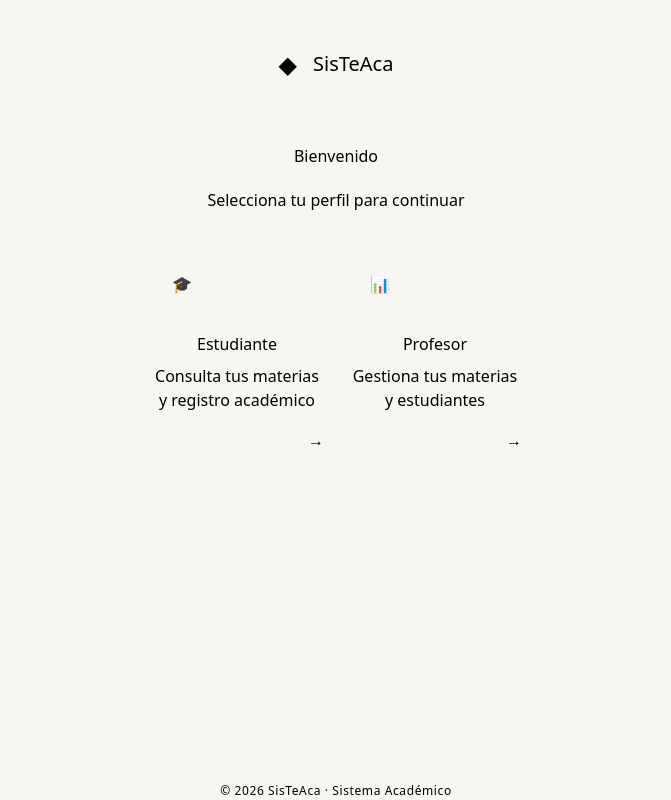
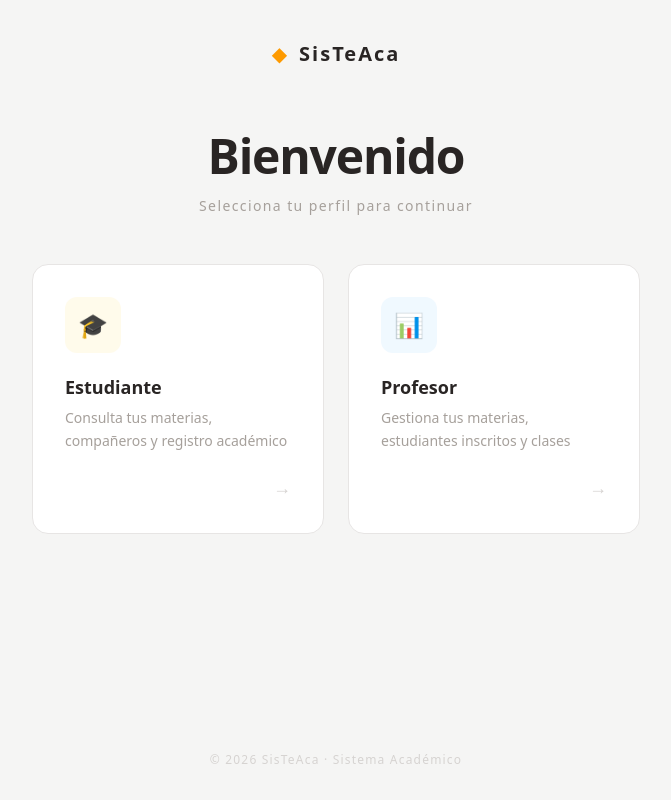
Before and after one commit to dejeloper/SchoolManagement, an Angular app in the folder SchoolManagementFront/: page /login in a window 1280 px wide. Shown: the whole page, without its empty margins (304-975 px from the left). Built offline with nearby package versions, Linux system fonts and the light colour scheme.

Commit message:
feat(login): improve to pure Tailwind, add dark mode and password field

```diff
--- a/SchoolManagementFront/src/login/login.html
+++ b/SchoolManagementFront/src/login/login.html
@@ -1,100 +1,130 @@
-<div class="min-h-screen login-bg font-sans flex flex-col items-center">
-  <header class="relative z-10 flex items-center gap-4 pt-12">
-    <span class="text-primary text-2xl">◆</span>
-    <span class="text-logo text-xl">SisTeAca</span>
+<div class="min-h-screen bg-stone-100 dark:bg-neutral-900 flex flex-col items-center transition-colors duration-300">
+
+  <!-- Header -->
+  <header class="flex items-center gap-3 pt-10">
+    <span class="text-amber-500 text-xl">◆</span>
+    <span class="text-xl font-semibold tracking-widest text-stone-800 dark:text-stone-200">SisTeAca</span>
   </header>
 
+  <!-- STEP 1: Selección de rol -->
   @if (!selectedRole()) {
-  <main class="relative z-10 flex flex-col items-center flex-1 w-full max-w-105 px-6 pt-16">
+  <main class="flex flex-col items-center flex-1 w-full max-w-2xl px-8 pt-16 pb-8">
 
-    <div class="text-center mb-10">
-      <h1 class="text-title-main mb-5">Bienvenido</h1>
-      <p class="text-subtitle">Selecciona tu perfil para continuar</p>
+    <div class="text-center mb-12">
+      <h1 class="text-5xl font-semibold text-stone-800 dark:text-stone-100 tracking-tight mb-4">
+        Bienvenido
+      </h1>
+      <p class="text-sm text-stone-400 dark:text-stone-500 tracking-widest font-light">
+        Selecciona tu perfil para continuar
+      </p>
     </div>
 
     <div class="grid grid-cols-2 gap-6 w-full">
 
+      <!-- Card Estudiante -->
       <button (click)="selectRole('student')"
-        class="group btn-outline flex flex-col items-start gap-4 transition-all duration-300 hover:-translate-y-0.5 hover:shadow-md">
-
-        <div class="w-16 h-16 rounded-2xl flex items-center justify-center bg-primary/10">
+        class="group bg-white dark:bg-neutral-800 border border-stone-200 dark:border-neutral-700 rounded-2xl p-8 text-left flex flex-col gap-5 transition-all duration-300 hover:-translate-y-1 hover:shadow-lg hover:border-amber-300 dark:hover:border-amber-700 cursor-pointer">
+        <div class="w-14 h-14 rounded-xl bg-amber-50 dark:bg-amber-900/20 flex items-center justify-center text-2xl">
           🎓
         </div>
-
-        <div class="space-y-2">
-          <h2 class="text-title-section">Estudiante</h2>
-          <p class="text-body">Consulta tus materias y registro académico</p>
+        <div class="space-y-1.5">
+          <h2 class="text-lg font-semibold text-stone-800 dark:text-stone-100">Estudiante</h2>
+          <p class="text-sm text-stone-400 dark:text-stone-500 leading-relaxed">
+            Consulta tus materias, compañeros y registro académico
+          </p>
         </div>
-
         <span
-          class="self-end text-muted transition-all duration-200 group-hover:text-primary group-hover:translate-x-1">
-          →
-        </span>
+          class="self-end text-stone-300 dark:text-neutral-600 text-lg transition-all duration-200 group-hover:text-amber-500 group-hover:translate-x-1">→</span>
       </button>
 
+      <!-- Card Profesor -->
       <button (click)="selectRole('teacher')"
-        class="group btn-outline flex flex-col items-start gap-4 transition-all duration-300 hover:-translate-y-0.5 hover:shadow-md">
-
-        <div class="w-16 h-16 rounded-2xl flex items-center justify-center bg-secondary/10">
+        class="group bg-white dark:bg-neutral-800 border border-stone-200 dark:border-neutral-700 rounded-2xl p-8 text-left flex flex-col gap-5 transition-all duration-300 hover:-translate-y-1 hover:shadow-lg hover:border-sky-300 dark:hover:border-sky-700 cursor-pointer">
+        <div class="w-14 h-14 rounded-xl bg-sky-50 dark:bg-sky-900/20 flex items-center justify-center text-2xl">
           📊
         </div>
-
-        <div class="space-y-2">
-          <h2 class="text-title-section">Profesor</h2>
-          <p class="text-body">Gestiona tus materias y estudiantes</p>
+        <div class="space-y-1.5">
+          <h2 class="text-lg font-semibold text-stone-800 dark:text-stone-100">Profesor</h2>
+          <p class="text-sm text-stone-400 dark:text-stone-500 leading-relaxed">
+            Gestiona tus materias, estudiantes inscritos y clases
+          </p>
         </div>
-
         <span
-          class="self-end text-muted transition-all duration-200 group-hover:text-secondary group-hover:translate-x-1">
-          →
-        </span>
+          class="self-end text-stone-300 dark:text-neutral-600 text-lg transition-all duration-200 group-hover:text-sky-500 group-hover:translate-x-1">→</span>
       </button>
 
     </div>
   </main>
   }
 
+  <!-- STEP 2: Formulario -->
   @if (selectedRole()) {
-  <main class="relative z-10 flex flex-col items-center flex-1 w-full max-w-[320px] px-6 pt-16">
+  <main class="flex flex-col items-center flex-1 w-full max-w-md px-6 pt-16 pb-8">
 
-    <button (click)="back()" class="self-start mb-6 text-muted hover:text-dark transition-colors duration-200">
+    <button (click)="back()"
+      class="self-start mb-8 text-sm text-stone-400 hover:text-stone-700 dark:hover:text-stone-200 transition-colors duration-200 bg-transparent border-none cursor-pointer">
       ← Volver
     </button>
 
-    <div class="w-full bg-white/80 backdrop-blur-sm rounded-2xl p-8 shadow-md">
+    <div
+      class="w-full bg-white dark:bg-neutral-800 border border-stone-200 dark:border-neutral-700 rounded-2xl p-10 shadow-sm">
 
-      <div class="text-center mb-6">
-        <span [class]="selectedRole() === 'student' ? 'badge-student' : 'badge-teacher'">
+      <div class="text-center mb-8">
+        <span class="inline-block text-xs font-medium tracking-widest uppercase px-4 py-1.5 rounded-full mb-5 border"
+          [class.bg-amber-50]="selectedRole() === 'student'" [class.text-amber-600]="selectedRole() === 'student'"
+          [class.border-amber-200]="selectedRole() === 'student'"
+          [class.dark:bg-amber-900/20]="selectedRole() === 'student'"
+          [class.dark:text-amber-400]="selectedRole() === 'student'"
+          [class.dark:border-amber-800]="selectedRole() === 'student'" [class.bg-sky-50]="selectedRole() === 'teacher'"
+          [class.text-sky-600]="selectedRole() === 'teacher'" [class.border-sky-200]="selectedRole() === 'teacher'"
+          [class.dark:bg-sky-900/20]="selectedRole() === 'teacher'"
+          [class.dark:text-sky-400]="selectedRole() === 'teacher'"
+          [class.dark:border-sky-800]="selectedRole() === 'teacher'">
           {{ selectedRole() === 'student' ? 'Estudiante' : 'Profesor' }}
         </span>
-
-        <h1 class="text-title-main mb-4">Ingresa tu correo</h1>
-        <p class="text-subtitle">Usaremos tu correo para identificarte</p>
+        <h1 class="text-3xl font-semibold text-stone-800 dark:text-stone-100 tracking-tight mb-2">
+          Iniciar Sesión
+        </h1>
+        <p class="text-sm text-stone-400 dark:text-stone-500 font-light">
+          Ingresa tus credenciales para acceder
+        </p>
       </div>
 
-      <form class="flex flex-col gap-6" (ngSubmit)="submit()">
+      <form class="flex flex-col gap-5" (ngSubmit)="submit()">
 
         <div class="flex flex-col gap-2">
-          <label class="text-label">Correo electrónico</label>
-          <input type="email" class="input-field" placeholder="correo@ejemplo.com" [value]="email()"
-            (input)="email.set($any($event.target).value)" />
+          <label class="text-xs font-medium tracking-widest uppercase text-stone-400 dark:text-stone-500">
+            Correo electrónico
+          </label>
+          <input type="email" placeholder="correo@ejemplo.com" [value]="email()"
+            (input)="email.set($any($event.target).value)"
+            class="w-full bg-stone-50 dark:bg-neutral-900 border border-stone-200 dark:border-neutral-700 rounded-xl px-4 py-3 text-sm text-stone-800 dark:text-stone-200 placeholder:text-stone-300 dark:placeholder:text-neutral-600 outline-none transition-all duration-200 focus:border-amber-400 focus:ring-2 focus:ring-amber-100 dark:focus:ring-amber-900/30" />
+        </div>
+
+        <div class="flex flex-col gap-2">
+          <label class="text-xs font-medium tracking-widest uppercase text-stone-400 dark:text-stone-500">
+            Contraseña
+          </label>
+          <input type="password" placeholder="··········" [value]="password()"
+            (input)="password.set($any($event.target).value)"
+            class="w-full bg-stone-50 dark:bg-neutral-900 border border-stone-200 dark:border-neutral-700 rounded-xl px-4 py-3 text-sm text-stone-800 dark:text-stone-200 placeholder:text-stone-300 dark:placeholder:text-neutral-600 outline-none transition-all duration-200 focus:border-amber-400 focus:ring-2 focus:ring-amber-100 dark:focus:ring-amber-900/30" />
         </div>
 
         @if (error()) {
-        <div class="error-message">
+        <div
+          class="bg-red-50 dark:bg-red-900/20 border border-red-200 dark:border-red-800 text-red-500 dark:text-red-400 text-sm px-4 py-3 rounded-xl">
           {{ error() }}
         </div>
         }
 
-        <button type="submit" class="w-full py-3" [disabled]="loading() || !email().trim()"
-          [class.btn-primary]="selectedRole() === 'student'" [class.btn-secondary]="selectedRole() === 'teacher'">
-
+        <button type="submit" [disabled]="loading() || !email().trim() || !password().trim()"
+          class="w-full py-3.5 rounded-xl text-sm font-medium flex items-center justify-center transition-all duration-200 mt-1 border-none cursor-pointer disabled:opacity-40 disabled:cursor-not-allowed hover:opacity-90 hover:-translate-y-px text-white"
+          [class.bg-amber-500]="selectedRole() === 'student'" [class.bg-sky-500]="selectedRole() === 'teacher'">
           @if (!loading()) {
-          <span class="text-base font-medium">Entrar</span>
+          <span>Iniciar Sesión</span>
           } @else {
           <span class="w-5 h-5 border-2 border-white/30 border-t-white rounded-full animate-spin"></span>
           }
-
         </button>
 
       </form>
@@ -102,7 +132,8 @@
   </main>
   }
 
-  <footer class="relative z-10 pt-6 text-[12px] text-muted tracking-wider">
+  <footer class="pb-8 text-xs text-stone-300 dark:text-neutral-600 tracking-widest">
     © 2026 SisTeAca · Sistema Académico
   </footer>
+
 </div>
--- a/SchoolManagementFront/src/login/login.ts
+++ b/SchoolManagementFront/src/login/login.ts
@@ -14,6 +14,7 @@ type Role = 'student' | 'teacher';
 export class LoginComponent {
   selectedRole = signal<Role | null>(null);
   email = signal('');
+  password = signal('');
   loading = signal(false);
   error = signal('');
 
@@ -22,22 +23,24 @@ export class LoginComponent {
   selectRole(role: Role): void {
     this.selectedRole.set(role);
     this.email.set('');
+    this.password.set('');
     this.error.set('');
   }
 
   back(): void {
     this.selectedRole.set(null);
     this.email.set('');
+    this.password.set('');
     this.error.set('');
   }
 
   submit(): void {
-    if (!this.email().trim() || !this.selectedRole()) return;
+    if (!this.email().trim() || !this.password().trim() || !this.selectedRole()) return;
 
     this.loading.set(true);
     this.error.set('');
 
-    this.auth.login(this.email().trim(), this.selectedRole()!).subscribe({
+    this.auth.login(this.email().trim(), this.password().trim(), this.selectedRole()!).subscribe({
       next: (res: any) => {
         this.loading.set(false);
         if (res.success && res.value) {
--- a/SchoolManagementFront/src/styles.css
+++ b/SchoolManagementFront/src/styles.css
@@ -4,17 +4,15 @@ html {
   scroll-behavior: smooth;
 }
 
-/* Custom properties for colors */
 :root {
-  --color-primary: #D4A017; /* Warm Amber */
-  --color-secondary: #5DADE2; /* Soft Blue */
-  --color-dark: #2D2D2D; /* Nearly black */
-  --color-muted: #555555; /* Medium gray */
-  --color-light: #777777; /* Light gray */
+  --color-primary: #D4A017;
+  --color-secondary: #5DADE2;
+  --color-dark: #2D2D2D;
+  --color-muted: #555555;
+  --color-light: #777777;
 }
 
-/* Backgrounds */
-.login-bg {
-  background-color: #F8F6F0; /* Very light warm gray */
+.bg {
+  background-color: #F8F6F0;
   min-height: 100vh;
 }
```
